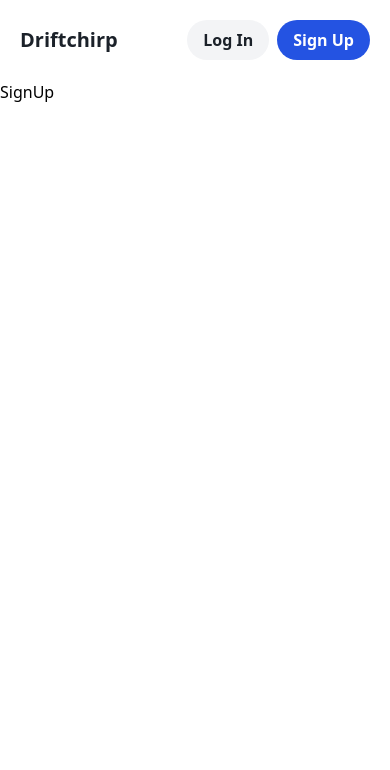
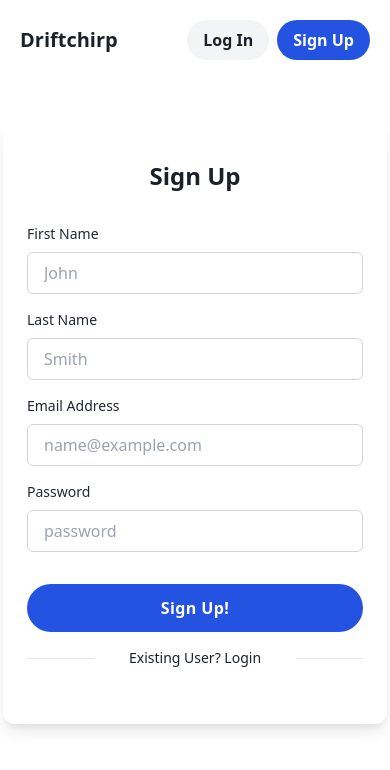
Before and after one commit to duhbhavesh/driftchirp, a React (Create React App) app in the folder client/: page /signup in a window 390 px wide. Shown: the top 770 px of the page. Built offline with nearby package versions, Linux system fonts and the light colour scheme.

Commit message:
feat: add Login, Signup page

```diff
--- a/client/src/pages/Auth/LogIn.jsx
+++ b/client/src/pages/Auth/LogIn.jsx
@@ -2,8 +2,34 @@ import React from 'react'
 
 export default function LogIn() {
   return (
-    <div>
-      <h1>Log In</h1>
-    </div>
+    <>
+      <div className="flex max-w-sm mx-auto overflow-hidden bg-white rounded-xl shadow-lg lg:max-w-4xl mt-20">
+          <div className="hidden bg-cover lg:block lg:w-1/2" style={{backgroundImage: "url('https://images.unsplash.com/photo-1609270460854-e8ea8c0b591f?ixid=MnwxMjA3fDB8MHxwaG90by1wYWdlfHx8fGVufDB8fHx8&ixlib=rb-1.2.1&auto=format&fit=crop&w=1023&q=80')"}}></div>
+          <div className="w-full px-6 py-8 md:px-8 lg:w-1/2 pt-10 pb-14">
+              <h2 className="text-2xl font-bold text-center text-black mb-8">Login to Driftchirp</h2>
+              <div className="mt-4">
+                  <label className="block mb-2 text-sm font-medium text-black-light" for="input-email">Email Address</label>
+                  <input id="input-email" placeholder="name@example.com" className="block w-full px-4 py-2 text-black-lightest bg-white border border-gray-300 rounded-md focus:border-blue-light focus:outline-none focus:ring-2" type="email" />
+              </div>
+              <div className="mt-4">
+                  <div className="flex justify-between">
+                      <label className="block mb-2 text-sm font-medium text-black-light" for="input-password">Password</label>
+                      <a href="/" className="text-xs text-black-lightest hover:underline">Forget Password?</a>
+                  </div>
+                  <input id="input-password" placeholder="password" className="block w-full px-4 py-2 text-black-lightest bg-white border border-gray-300 rounded-md focus:border-blue-light focus:outline-none focus:ring-2" type="password" />
+              </div>
+              <div className="mt-8">
+                  <button className="w-full px-4 py-3 tracking-wide font-bold text-white transition-colors duration-200 transform bg-blue rounded-full hover:bg-blue-light focus:outline-none focus:bg-blue-dark">
+                      Log In
+                  </button>
+              </div>
+              <div className="flex items-center justify-between mt-4">
+                  <span className="w-1/5 border-b md:w-1/4"></span>
+                  <a href="/" className="text-sm text-black hover:underline">Or Create an Account</a>
+                  <span className="w-1/5 border-b md:w-1/4"></span>
+              </div>
+          </div>
+      </div>
+    </>
   )
 }
--- a/client/src/pages/Auth/SignUp.jsx
+++ b/client/src/pages/Auth/SignUp.jsx
@@ -2,8 +2,39 @@ import React from 'react'
 
 export default function SignUp() {
   return (
-    <div>
-      <h1>SignUp</h1>
+    <>
+    <div className="flex max-w-sm mx-auto overflow-hidden bg-white rounded-xl shadow-lg lg:max-w-4xl mt-10">
+        <div className="hidden bg-cover lg:block lg:w-1/2" style={{backgroundImage: "url('https://images.unsplash.com/photo-1616960371261-12f51dccb852?ixid=MnwxMjA3fDB8MHxwaG90by1wYWdlfHx8fGVufDB8fHx8&ixlib=rb-1.2.1&auto=format&fit=crop&w=400&q=80')"}}></div>
+        <div className="w-full px-6 py-8 md:px-8 lg:w-1/2 pt-10 pb-14">
+            <h2 className="text-2xl font-bold text-center text-black mb-8">Sign Up</h2>
+            <div className="mt-4">
+                <label className="block mb-2 text-sm font-medium text-black-light" for="input-first-name">First Name</label>
+                <input id="input-first-name" placeholder="John" className="block w-full px-4 py-2 text-black-lightest bg-white border border-gray-300 rounded-md focus:border-blue-light focus:outline-none focus:ring-2" type="text" />
+            </div>
+            <div className="mt-4">
+                <label className="block mb-2 text-sm font-medium text-black-light" for="input-last-name">Last Name</label>
+                <input id="input-last-name" placeholder="Smith" className="block w-full px-4 py-2 text-black-lightest bg-white border border-gray-300 rounded-md focus:border-blue-light focus:outline-none focus:ring-2" type="text" />
+            </div>
+            <div className="mt-4">
+                <label className="block mb-2 text-sm font-medium text-black-light" for="input-email">Email Address</label>
+                <input id="input-email" placeholder="name@example.com" className="block w-full px-4 py-2 text-black-lightest bg-white border border-gray-300 rounded-md focus:border-blue-light focus:outline-none focus:ring-2" type="email" />
+            </div>
+            <div className="mt-4">
+                <label className="block mb-2 text-sm font-medium text-black-light" for="input-password">Password</label>
+                <input id="input-password" placeholder="password" className="block w-full px-4 py-2 text-black-lightest bg-white border border-gray-300 rounded-md focus:border-blue-light focus:outline-none focus:ring-2" type="password" />
+            </div>
+            <div className="mt-8">
+                <button className="w-full px-4 py-3 tracking-wide font-bold text-white transition-colors duration-200 transform bg-blue rounded-full hover:bg-blue-light focus:outline-none focus:bg-blue-dark">
+                    Sign Up!
+                </button>
+            </div>
+            <div className="flex items-center justify-between mt-4">
+                <span className="w-1/5 border-b md:w-1/4"></span>
+                <a href="/" className="text-sm text-black hover:underline">Existing User? Login</a>
+                <span className="w-1/5 border-b md:w-1/4"></span>
+            </div>
+        </div>
     </div>
+    </>
   )
 }
```
